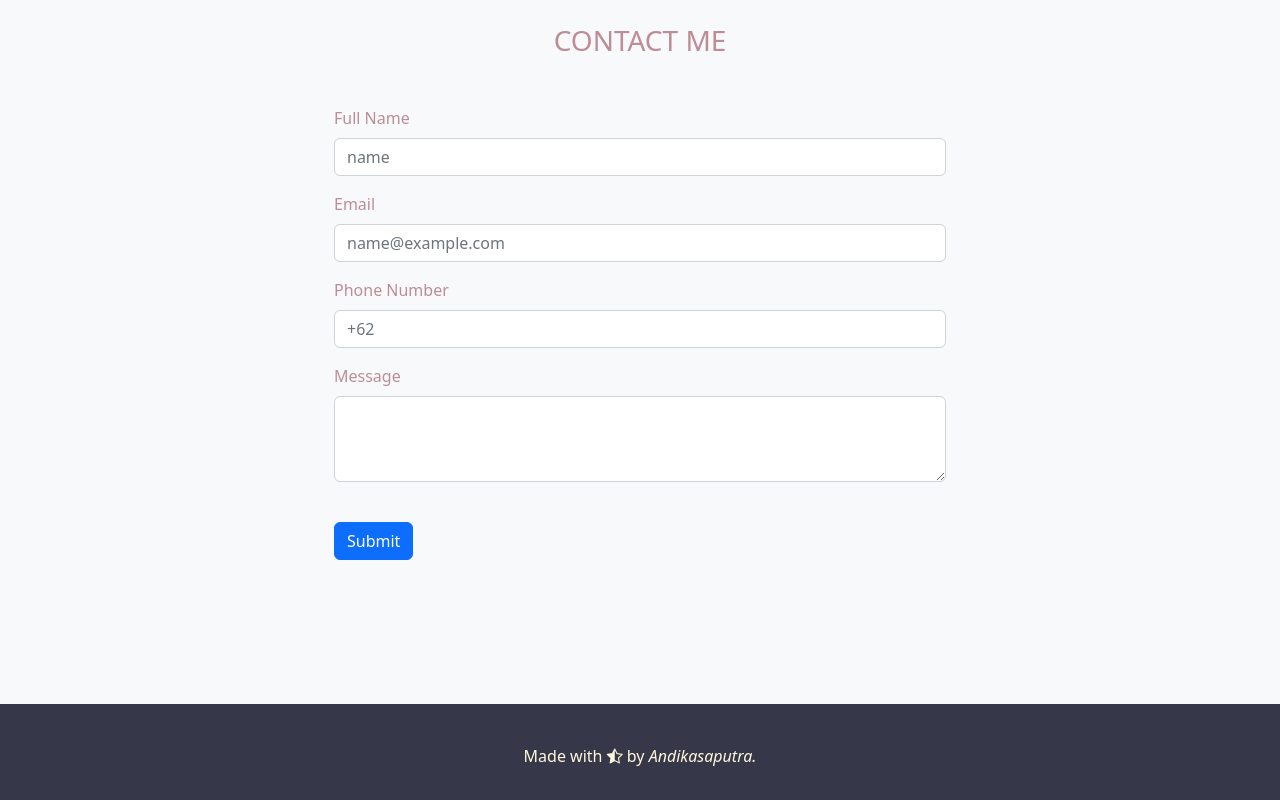
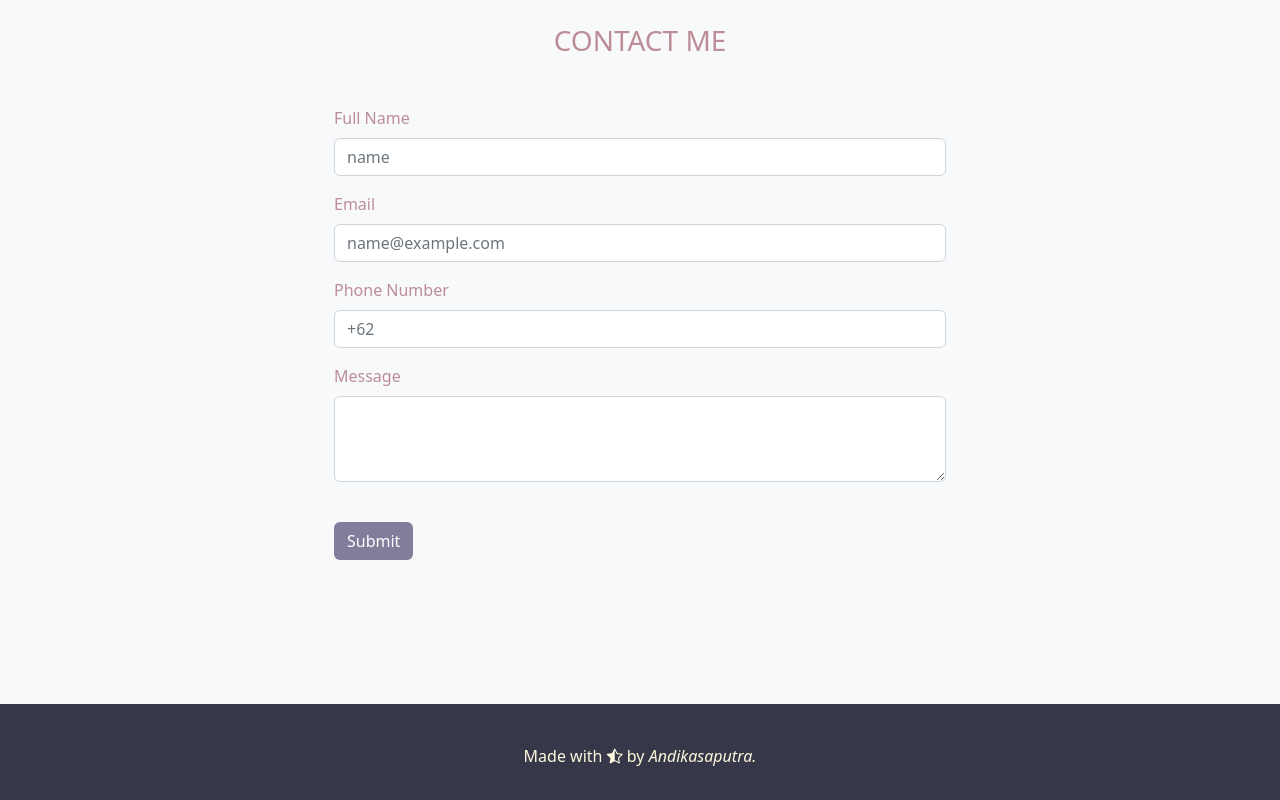
Before and after one commit to andksptrr/andikasaputra.github.io, a plain HTML site: page index.html in a window 1280 px wide. Shown: the part 2396-3196 px from the top of the page. Drawn offline with nearby package versions, Linux system fonts and the light colour scheme; files whose address does not match are found by name.

Commit message:
first commit

```diff
--- a/index.html
+++ b/index.html
@@ -149,7 +149,7 @@
       </div>
       <div class="row justify-content-center">
         <div class="col-md-6 mt-4">
-          <button type="submit" class="btn btn-primary mb-3">Submit</button>
+          <button type="submit" class="btn text-white mb-3" style="background-color: #817e9b">Submit</button>
         </div>
       </div>
     </section>
```
